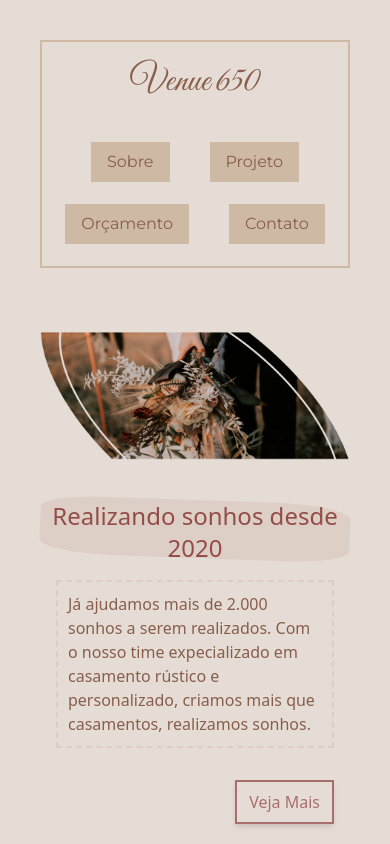
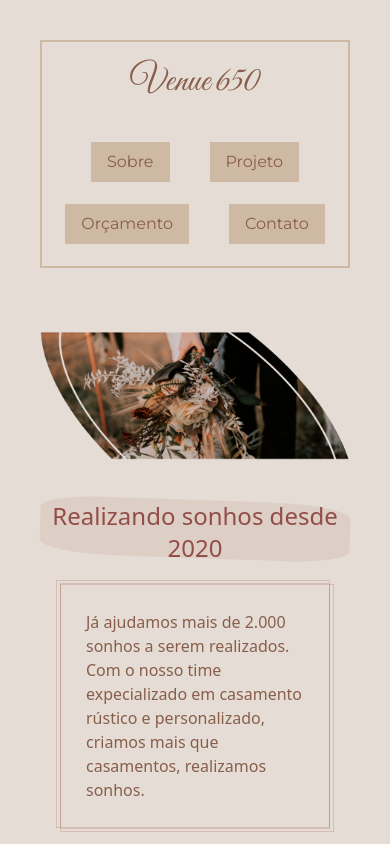
Before and after one commit to fer-oshiro/venue-650-nuxt, a Nuxt app: page / in a window 390 px wide. Shown: the top 844 px of the page. Built offline with nearby package versions, Linux system fonts and the light colour scheme.

Commit message:
fix responsive intro border

```diff
--- a/components/Introducao.vue
+++ b/components/Introducao.vue
@@ -42,9 +42,9 @@
 }
 
 .intro-p {
-  border-image: none;
-  padding: 10px;
-  border: 2px dashed rgba(147, 76, 71, 0.1);
+  border: 15px solid transparent;
+  padding: 15px;
+  border-image: url('static/intro-p.png') 30 stretch;
 }
 @media (min-width: 460px) {
   .intro-title::before {
```
